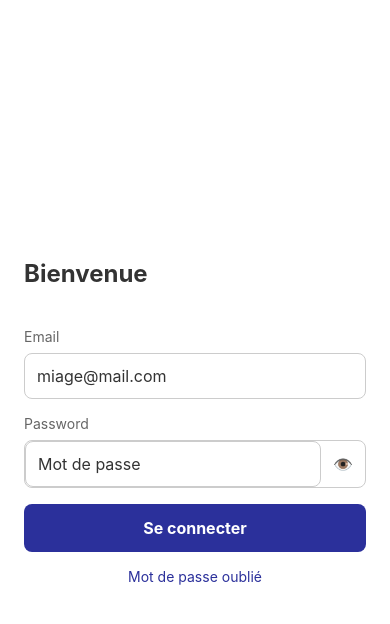
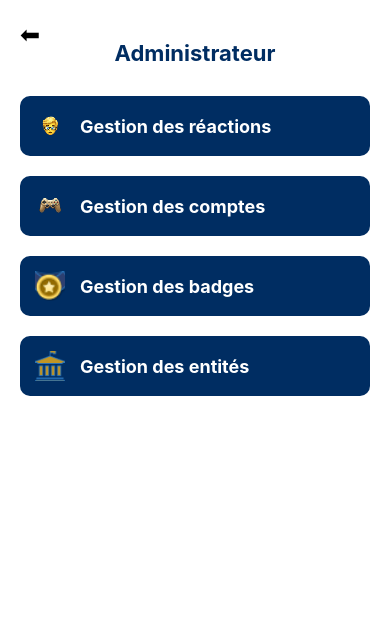
Before and after one commit to BACI-Aimen/ECSIM2-COPIE, a React Native app in the folder FrontEnd/: screen /HomeAdmin in a window 390 px wide. Shown: the top 624 px of the page. Built offline with nearby package versions, Linux system fonts and the light colour scheme.

Commit message:
Connexion de la page connexion à homeadmin & Ajout deconnexion admin

```diff
--- a/FrontEnd/SRC/Components/Pages/Admin_Home/Admin_Home.tsx
+++ b/FrontEnd/SRC/Components/Pages/Admin_Home/Admin_Home.tsx
@@ -11,6 +11,7 @@ import styles from './Admin_Home.styles';
 import HealthData from '../../../Health/HealthData';
 import { View, Text, TouchableOpacity, StyleSheet, FlatList, Image } from "react-native";
 import { useNavigation } from "@react-navigation/native";
+import * as SecureStore from 'expo-secure-store';
 
 interface Admin_HomeProps {
     navigation: any;
@@ -25,11 +26,19 @@ const menuItems = [
 
 const Admin_Home: React.FC<Admin_HomeProps> = ({ navigation }) => {
 
+  const deconnexion = () => {
+    SecureStore.deleteItemAsync("token");
+    navigation.reset({
+      index: 0,
+      routes: [{ name: 'Connexion' }],
+    });
+  }
+
     return (
 
 
         <View style={styles.container}>
-        <TouchableOpacity onPress={() => navigation.goBack()} style={styles.backButton}>
+        <TouchableOpacity onPress={deconnexion} style={styles.backButton}>
           <Text style={styles.backText}>⬅</Text>
         </TouchableOpacity>
 
--- a/FrontEnd/SRC/Components/Pages/Connexion/Connexion.tsx
+++ b/FrontEnd/SRC/Components/Pages/Connexion/Connexion.tsx
@@ -28,6 +28,12 @@ const ConnexionMain = () => {
       if(!retour.hasOwnProperty('error')) {
         toggleLoader();
         await SecureStore.setItemAsync('token', retour.token)
+        if(retour.isAdmin){
+          navigation.reset({
+            index: 0,
+            routes: [{ name: 'HomeAdmin' }],
+          });
+        }else {
           if(retour.first_connexion){
             navigation.reset({
               index: 0,
@@ -38,6 +44,7 @@ const ConnexionMain = () => {
               index: 0,
               routes: [{ name: 'Home' }],
             });
+          }
         }
       }else{
         setError(retour.message)
--- a/FrontEnd/StackNavigator.tsx
+++ b/FrontEnd/StackNavigator.tsx
@@ -6,6 +6,7 @@ import MonCompte from './SRC/Components/Pages/MonCompte/MonCompte';
 import MonMur from './SRC/Components/Pages/MonMur/MonMur';
 import Historique from './SRC/Components/Pages/Historique/Historique';
 import FirstConnexion from "./SRC/Components/Pages/FirstConnexion/FirstConnexion";
+import Admin_Home from "./SRC/Components/Pages/Admin_Home/Admin_Home";
 
 const Stack = createNativeStackNavigator();
 
@@ -19,6 +20,8 @@ const StackNavigator = () => {
                 <Stack.Screen name="MonCompte" component={MonCompte} />
                 <Stack.Screen name="MonMur" component={MonMur} />
                 <Stack.Screen name="Historique" component={Historique} />
+
+                <Stack.Screen name="HomeAdmin" component={Admin_Home} />
             </Stack.Group>
         </Stack.Navigator>
     )
```
Lines whose indentation alone changed are shown as unchanged.
